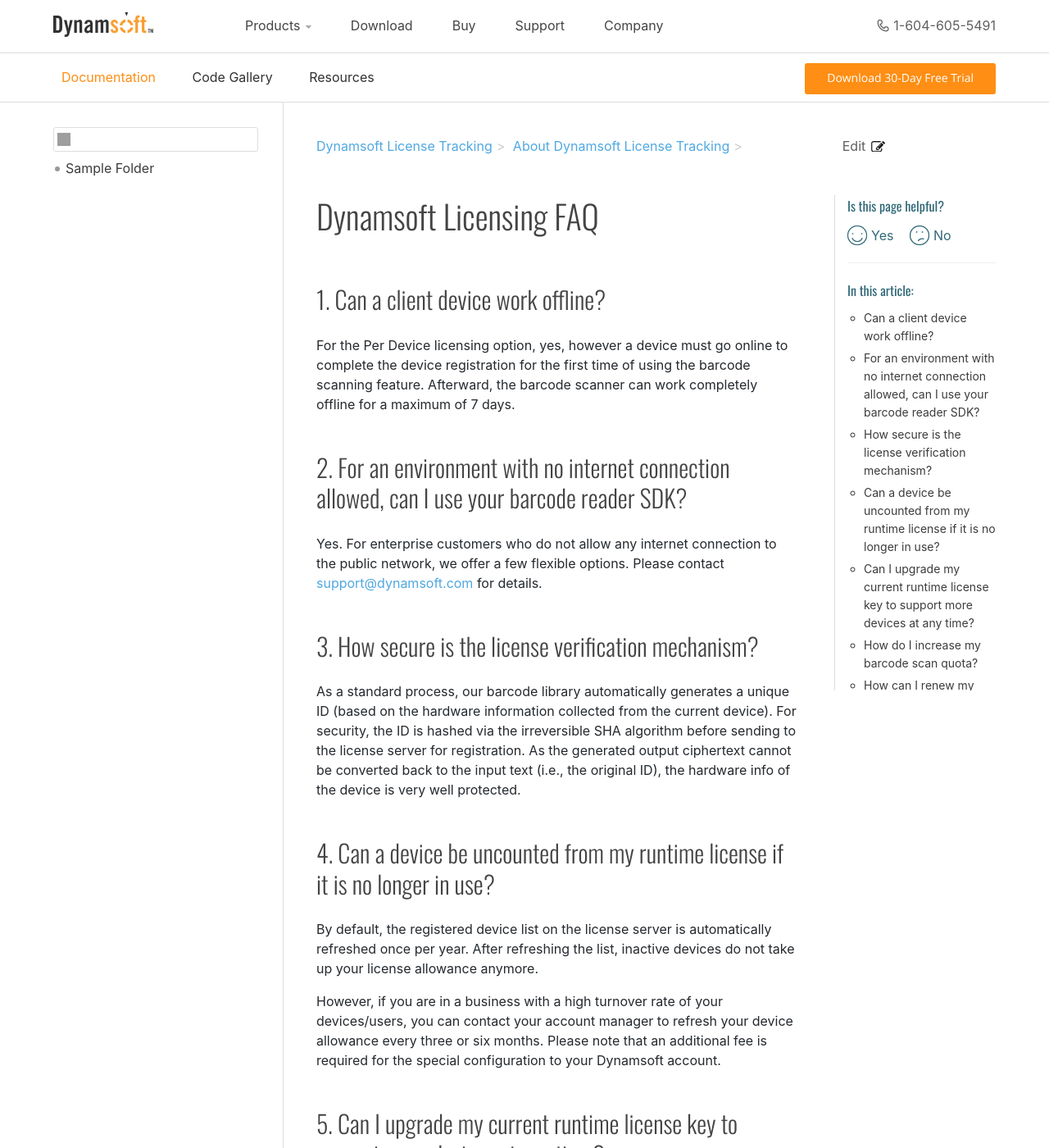
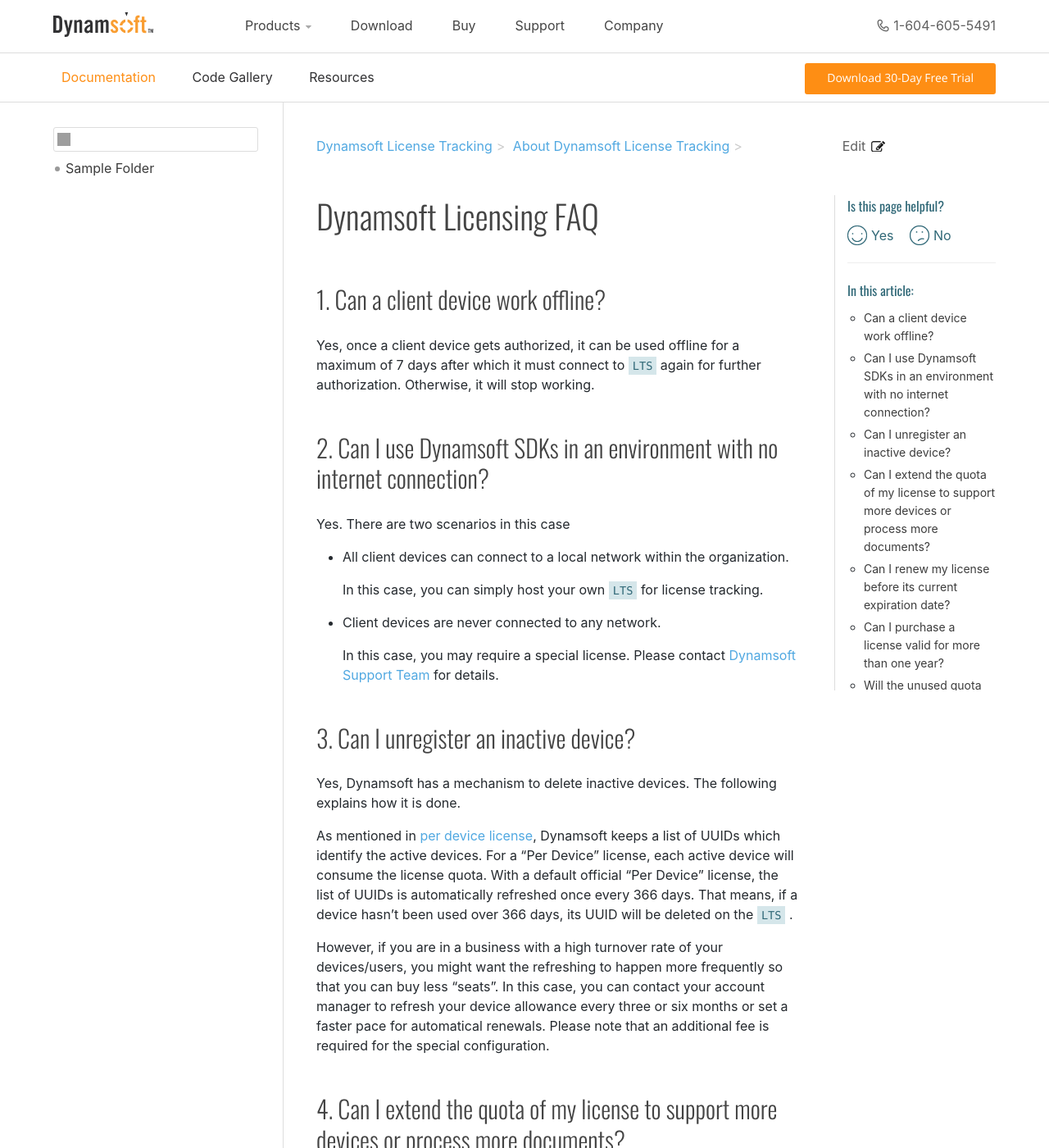
Before and after one commit to dynamsoft-docs/license-server-docs, a Jekyll site: the page built from about/licenseFAQ.md, in a window 1280 px wide and 1400 px high. Shown: the whole window at 82% size. Built offline with Jekyll 4.4.1, drawn with Linux system fonts in a browser that asks for light colours; comment, search, counter and statistics services are not loaded; some of the changed text lies outside the part shown; grey boxes are pictures that could not be loaded.

Commit message:
20201106

```diff
--- a/about/licenseFAQ.md
+++ b/about/licenseFAQ.md
@@ -11,51 +11,51 @@
 
 ## Can a client device work offline?
 
-For the Per Device licensing option, yes, however a device must go online to complete the device registration for the first time of using the barcode scanning feature. Afterward, the barcode scanner can work completely offline for a maximum of 7 days.
+Yes, once a client device gets authorized, it can be used offline for a maximum of 7 days after which it must connect to `LTS` again for further authorization. Otherwise, it will stop working.
 
-## For an environment with no internet connection allowed, can I use your barcode reader SDK?
+## Can I use Dynamsoft SDKs in an environment with no internet connection?
 
-Yes. For enterprise customers who do not allow any internet connection to the public network, we offer a few flexible options. Please contact [support@dynamsoft.com](mailto:support@dynamsoft.com) for details.
+Yes. There are two scenarios in this case
 
-## How secure is the license verification mechanism?
+* All client devices can connect to a local network within the organization.
 
-As a standard process, our barcode library automatically generates a unique ID (based on the hardware information collected from the current device). For security, the ID is hashed via the irreversible SHA algorithm before sending to the license server for registration. As the generated output ciphertext cannot be converted back to the input text (i.e., the original ID), the hardware info of the device is very well protected.
+  In this case, you can simply host your own `LTS` for license tracking.
 
-## Can a device be uncounted from my runtime license if it is no longer in use?
+* Client devices are never connected to any network.
 
-By default, the registered device list on the license server is automatically refreshed once per year. After refreshing the list, inactive devices do not take up your license allowance anymore.
+  In this case, you may require a special license. Please contact [Dynamsoft Support Team](mailto:support@dynamsoft.com) for details.
 
-However, if you are in a business with a high turnover rate of your devices/users, you can contact your account manager to refresh your device allowance every three or six months. Please note that an additional fee is required for the special configuration to your Dynamsoft account.
+## Can I unregister an inactive device?
 
-## Can I upgrade my current runtime license key to support more devices at any time?
+Yes, Dynamsoft has a mechanism to delete inactive devices. The following explains how it is done.
 
-Yes. You can contact [sales@dynamsoft.com](mailto:sales@dynamsoft.com) to expand the volume of your current handshake code.
+As mentioned in [per device license]({{site.about}}licensetypes.html#per-device), Dynamsoft keeps a list of UUIDs which identify the active devices. For a "Per Device" license, each active device will consume the license quota. With a default official "Per Device" license, the list of UUIDs is automatically refreshed once every 366 days. That means, if a device hasn't been used over 366 days, its UUID will be deleted on the `LTS` .
 
-Rest assured that your handshake code remains unchanged during the upgrade process, so no code change is required to your application.
+However, if you are in a business with a high turnover rate of your devices/users, you might want the refreshing to happen more frequently so that you can buy less "seats". In this case, you can contact your account manager to refresh your device allowance every three or six months or set a faster pace for automatical renewals. Please note that an additional fee is required for the special configuration.
 
-## How do I increase my barcode scan quota?
+## Can I extend the quota of my license to support more devices or process more documents?
 
-To increase the quota of your license, please send your request along with your current key to  [sales@dynamsoft.com](mailto:sales@dynamsoft.com). For your convenience, your handshake code will remain unchanged after the extension.
+Yes, you can either contact [sales@dynamsoft.com](mailto:sales@dynamsoft.com) to add quota or log in the [customer portal](https://www.dynamsoft.com/customer/order/list) and place an order for extra quota yourself.
 
-## How can I renew my runtime license key before its current expiration date?
+Rest assured that the Handshake Code remains unchanged during the upgrade process, so no code change is required to your application.
 
-You can log into the customer portal to renew your runtime license by credit card or PayPal. Or, you can contact [sales@dynamsoft.com](mailto:sales@dynamsoft.com) if you prefer other payment methods (wire transfer or check).
+> Read more on [What is a Handshake Code]({{site.about}}terms.html#handshake-code)
 
-Rest assured that your handshake code remains unchanged during the upgrade process, so no code change is required to your application.
+## Can I renew my license before its current expiration date?
 
-## Can I purchase a runtime license key valid for more than one year?
+Yes, you can log into the customer portal to renew your license by credit card or PayPal any time before it expires. Or, you can contact [sales@dynamsoft.com](mailto:sales@dynamsoft.com) if you prefer other payment methods (wire transfer or check).
+
+Rest assured that the Handshake Code remains unchanged during the renewal process, so no code change is required to your application.
+
+> Read more on [What is a Handshake Code]({{site.about}}terms.html#handshake-code)
+
+## Can I purchase a license valid for more than one year?
 
 Yes. Please contact [sales@dynamsoft.com](mailto:sales@dynamsoft.com) with your request.
 
-## Will the unused credits be rolled over to the next period?
+## Will the unused quota be rolled over to the next period?
 
 No.
-
-## Can I filter unwanted barcodes to reduce the consumption of my license?
-
-Yes. There are many pre-scanning settings you can apply to your barcode scanner.
-
-For example, you can specify barcode format, limit the scanning to predefined regions or return only high-confidence values. For more settings, please refer to  [this page](https://www.dynamsoft.com/barcode-reader/parameters/scenario-settings/decode-result.html).
 
 ## What is counted as a single application?
 
```
Also changed, not shown: about/licenseTypes.md (+8 -0 lines), about/terms.md (+10 -2 lines), index.md (+1 -1 lines).
